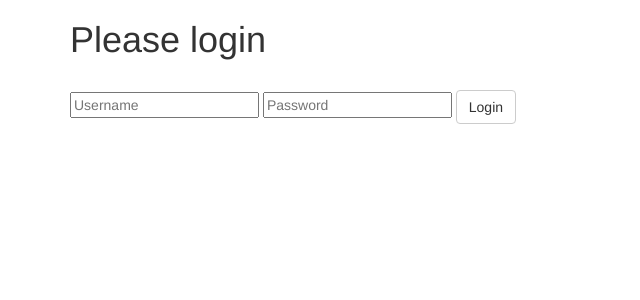
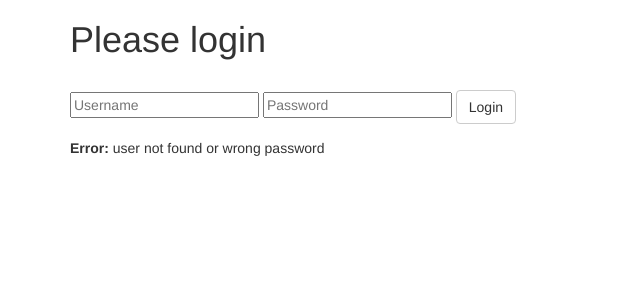
Before and after one commit to gzhao9/SSW-695-G.zhao-Z.Hu-HZhang-H.jiang, a Flask app: page /login in a window 1280 px wide. Shown: the top 300 px of the page, without its empty margins (0-640 px from the left). Run offline with Flask 2, Linux system fonts and the light colour scheme; some libraries are stand-ins or nearby versions.

Commit message:
Update login.html

```diff
--- a/back_end/flask_back_end/templates/login.html
+++ b/back_end/flask_back_end/templates/login.html
@@ -15,8 +15,8 @@
           request.form.password }}">
         <input class="btn btn-default" type="submit" value="Login">
       </form>
-      {% if error %}
-        <p class="error"><strong>Error:</strong> {{ error }}
+      {% if result %}
+        <p class="error"><strong>Error:</strong> user not found or wrong password
       {% endif %}
     </div>
   </body>
```
